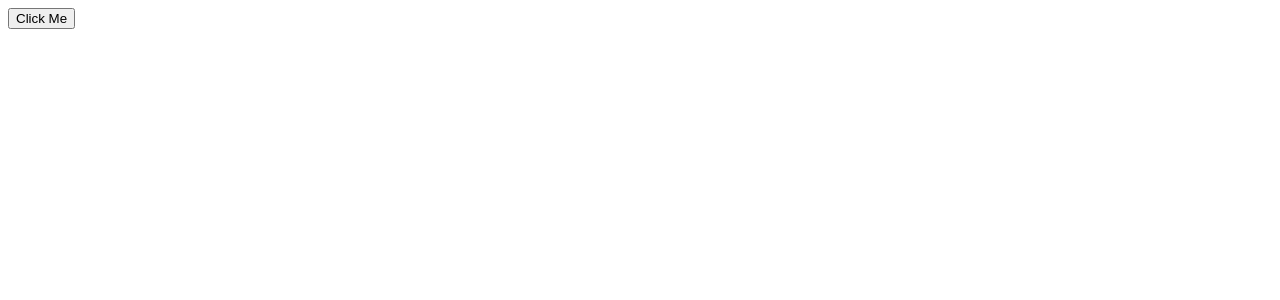
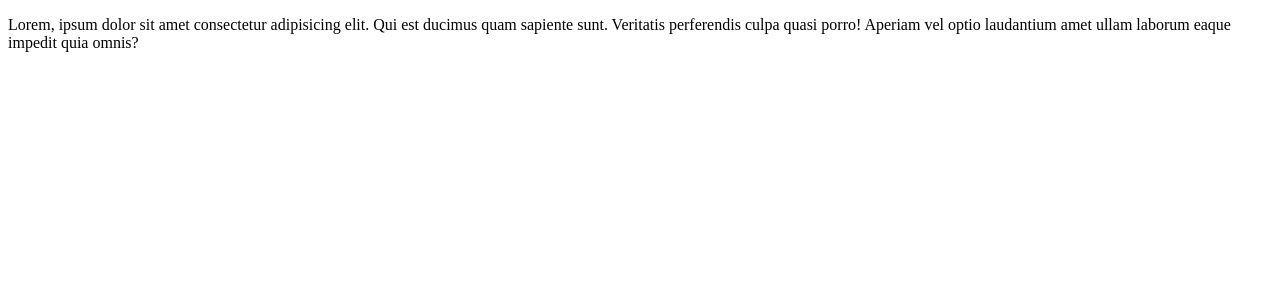
Before and after one commit to Daniel4000-dev/react-demos, a React (Vite) app: page / in a window 1280 px wide. Shown: the top 300 px of the page. Built offline with nearby package versions, Linux system fonts and the light colour scheme.

Commit message:
built component for style card

```diff
--- a/src/App.jsx
+++ b/src/App.jsx
@@ -1,12 +1,18 @@
-const Button = () => {
-  const handleClick = () => console.log('you clicked me');
-  return <button onClick={handleClick}>Click Me</button>;
+const Copy = () => {
+  const copyHandler = () => console.log("Don't copy my content!");
+  return (
+    <p onCopy={copyHandler}>
+      Lorem, ipsum dolor sit amet consectetur adipisicing elit. Qui est ducimus
+      quam sapiente sunt. Veritatis perferendis culpa quasi porro! Aperiam vel
+      optio laudantium amet ullam laborum eaque impedit quia omnis?
+    </p>
+  );
 };
 
 function App() {
   return (
     <section>
-     <Button />
+      <Copy />
     </section>
   );
 }
```
